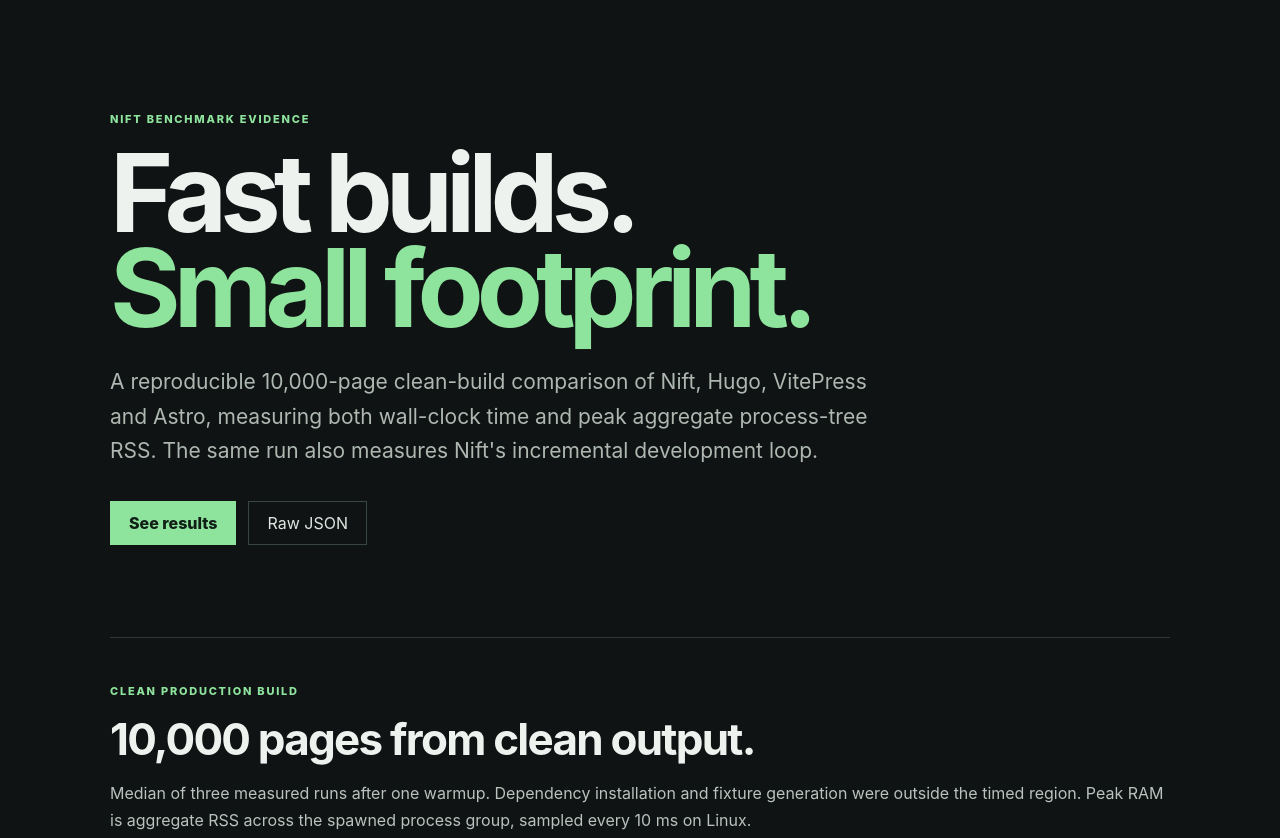
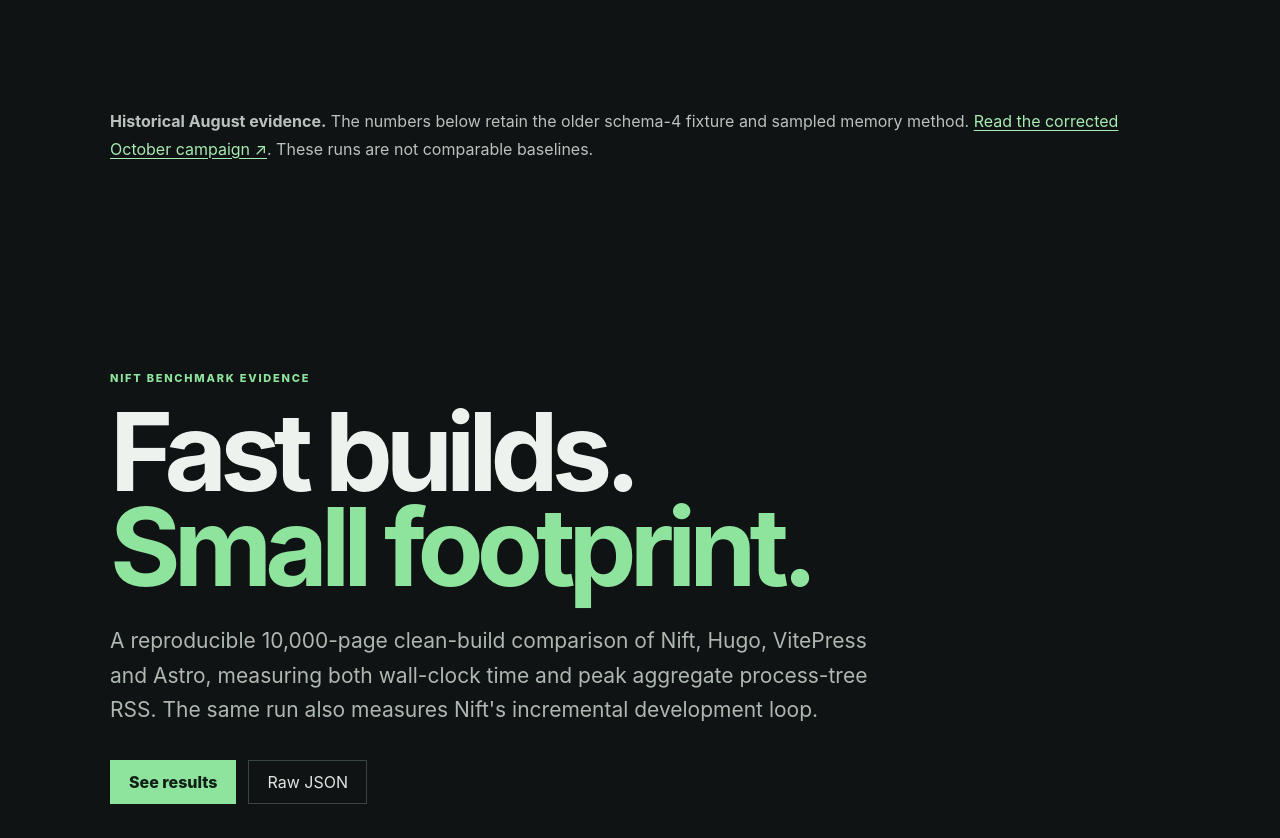
Before and after one commit to nift-dev/website-generator-benchmark, a plain HTML site: page index.html in a window 1280 px wide. Shown: the top 838 px of the page. Drawn offline with Linux system fonts and the light colour scheme.

Commit message:
Label retained August benchmark as historical evidence

```diff
--- a/index.html
+++ b/index.html
@@ -13,6 +13,7 @@
   <link rel="stylesheet" href="assets/css/style.css">
 </head>
 <body>
+<aside class="shell"><p><strong>Historical August evidence.</strong> The numbers below retain the older schema-4 fixture and sampled memory method. <a href="https://lab.nift.dev/benchmarks/website-generator/">Read the corrected October campaign ↗</a>. These runs are not comparable baselines.</p></aside>
 <main class="shell">
 <header class="hero">
   <p class="eyebrow">Nift benchmark evidence</p>
```
